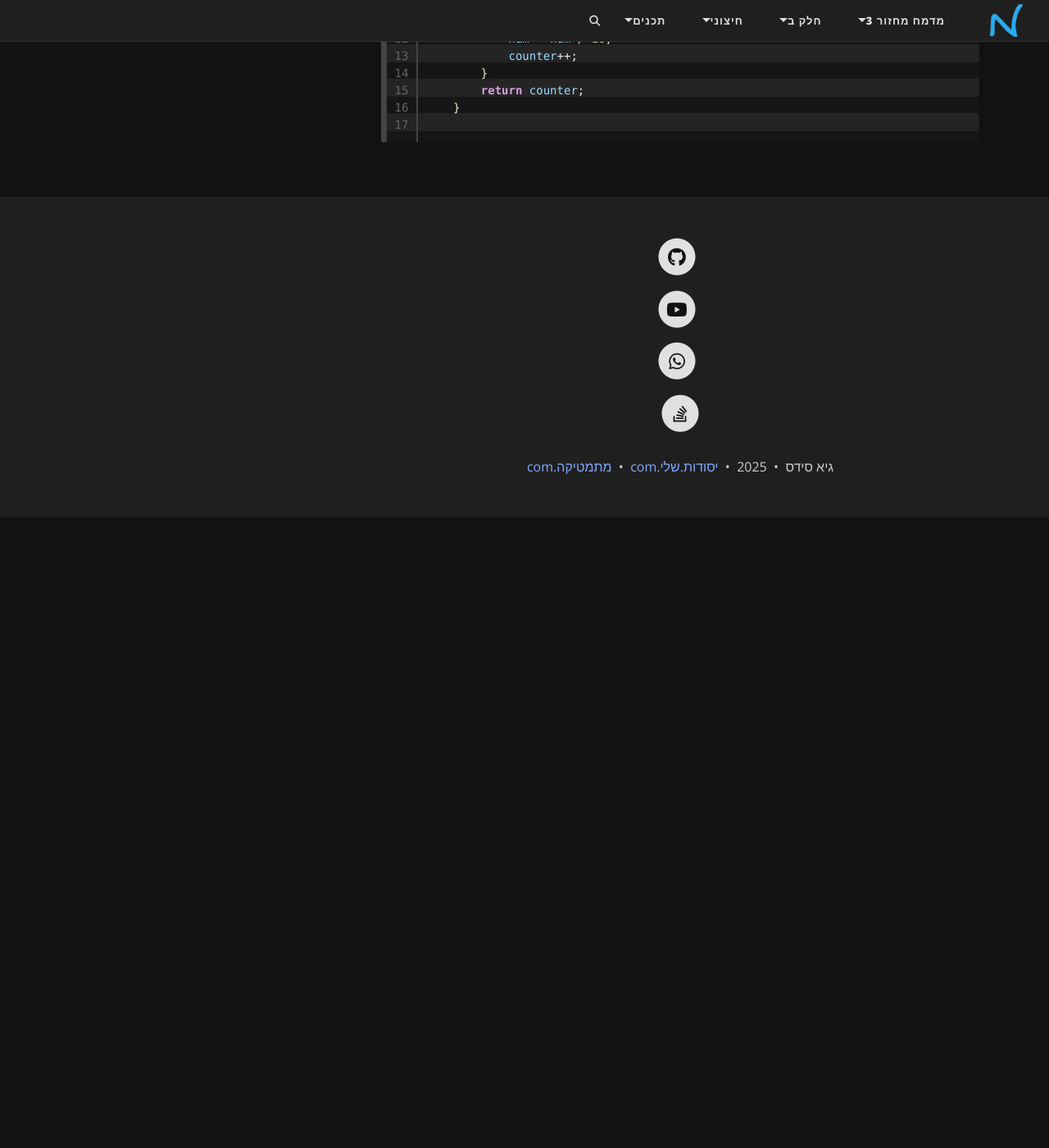
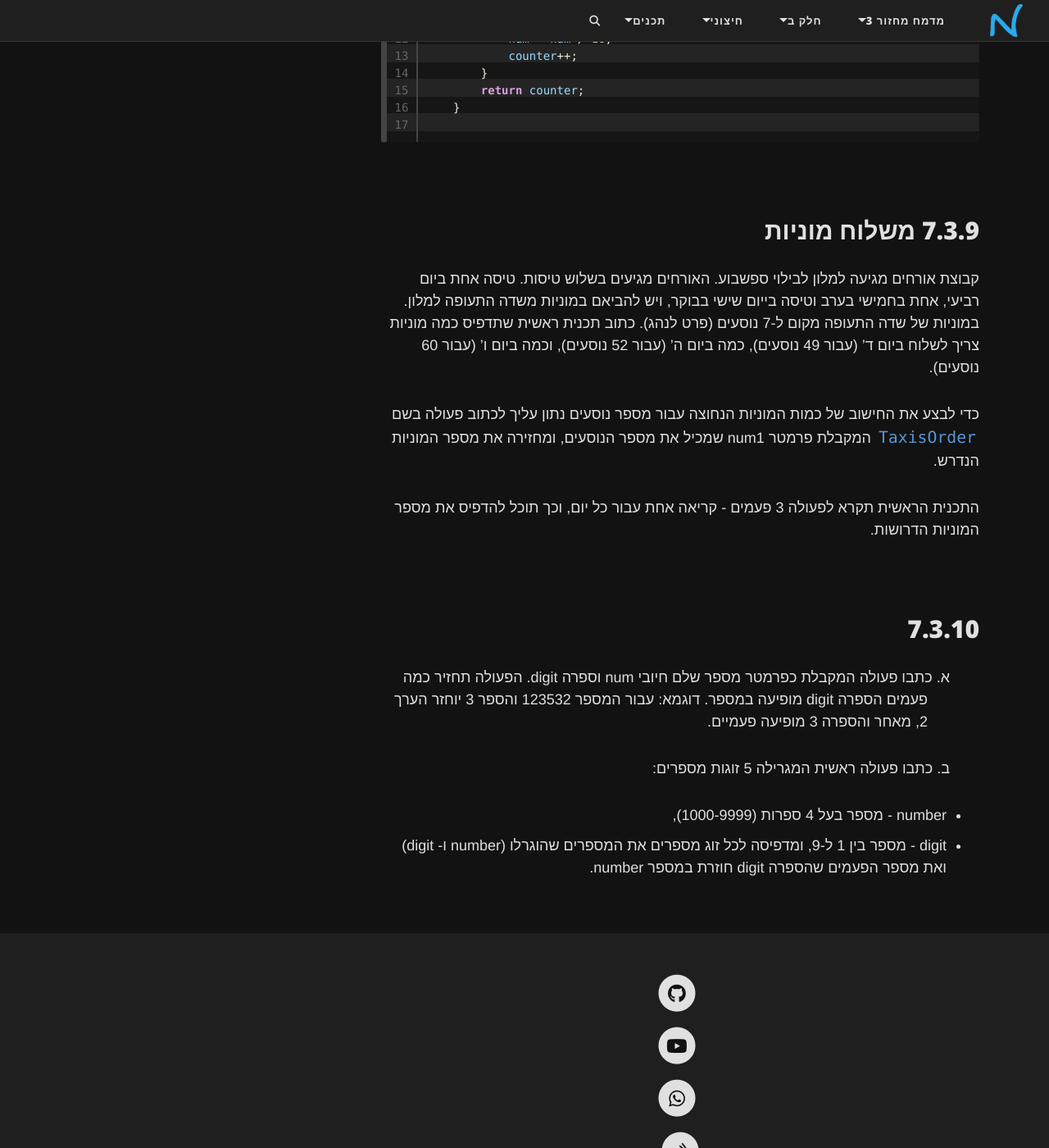
Before and after one commit to 3strategy/BeautifulYesodot, a Jekyll site: the page built from cs2/Chapter7Ex7.3.md, in a window 1280 px wide and 1400 px high, scrolled down 4174 px. Shown: the whole window at 82% size. Built offline with Jekyll 4.4.1, drawn with Linux system fonts in a browser that asks for light colours; comment, search, counter and statistics services are not loaded; before the commit the page ends 4805 px from its top, so only the background shows below that.

Commit message:
update to 7.3

```diff
--- a/cs2/Chapter7Ex7.3.md
+++ b/cs2/Chapter7Ex7.3.md
@@ -220,3 +220,30 @@ foreach (var pair in col)
         return counter;
     }
     {% endhighlight %}
+
+
+## 7.3.9 משלוח מוניות
+קבוצת אורחים מגיעה למלון לבילוי ספשבוע. האורחים מגיעים בשלוש טיסות. טיסה אחת ביום רביעי, אחת בחמישי בערב וטיסה בייום שישי בבוקר, ויש להביאם במוניות משדה התעופה למלון. במוניות של שדה התעופה מקום ל-7 נוסעים (פרט לנהג).
+כתוב תכנית ראשית שתדפיס כמה מוניות צריך לשלוח ביום ד' (עבור 49 נוסעים), כמה ביום ה' (עבור 52 נוסעים), וכמה ביום ו' (עבור 60 נוסעים).
+
+כדי לבצע את החישוב של כמות המוניות הנחוצה עבור מספר נוסעים נתון עליך לכתוב פעולה בשם `TaxisOrder` המקבלת פרמטר num1 שמכיל את מספר הנוסעים, ומחזירה את מספר המוניות הנדרש.
+
+התכנית הראשית תקרא לפעולה 3 פעמים - קריאה אחת עבור כל יום, וכך תוכל להדפיס את מספר המוניות הדרושות.
+
+
+<!-- # 7.3.10 ספירה רומית
+מטלה מסכמת שאלה 9
+פוסל את השאלה. לא מוגדרת עבודה עם L ועם C בשביל לדעת איך לספור עד 100 -->
+
+## 7.3.10
+
+{: .subq}
+א. 	כתבו פעולה המקבלת כפרמטר מספר שלם חיובי num וספרה digit.
+		הפעולה תחזיר כמה פעמים הספרה digit מופיעה במספר.
+דוגמא: עבור המספר 123532 והספר 3 יוחזר הערך 2, מאחר והספרה 3 מופיעה פעמיים.
+
+{: .subq}
+ב. 	כתבו פעולה ראשית המגרילה 5 זוגות מספרים:
+- number - מספר בעל 4 ספרות (1000-9999),
+- digit - מספר בין 1 ל-9,
+ומדפיסה לכל זוג מספרים את המספרים שהוגרלו (number ו- digit) ואת מספר הפעמים שהספרה digit חוזרת במספר number.
```
